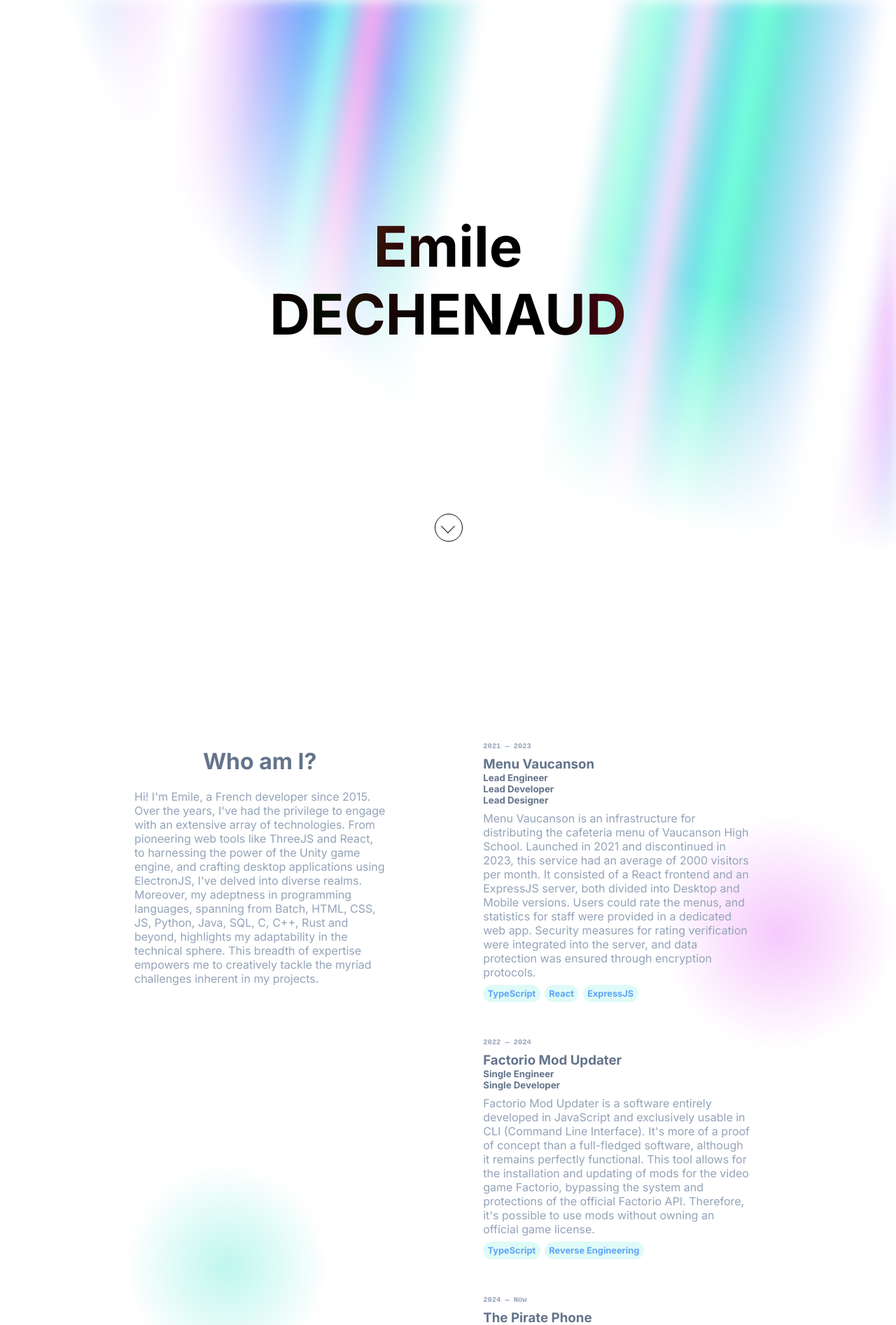
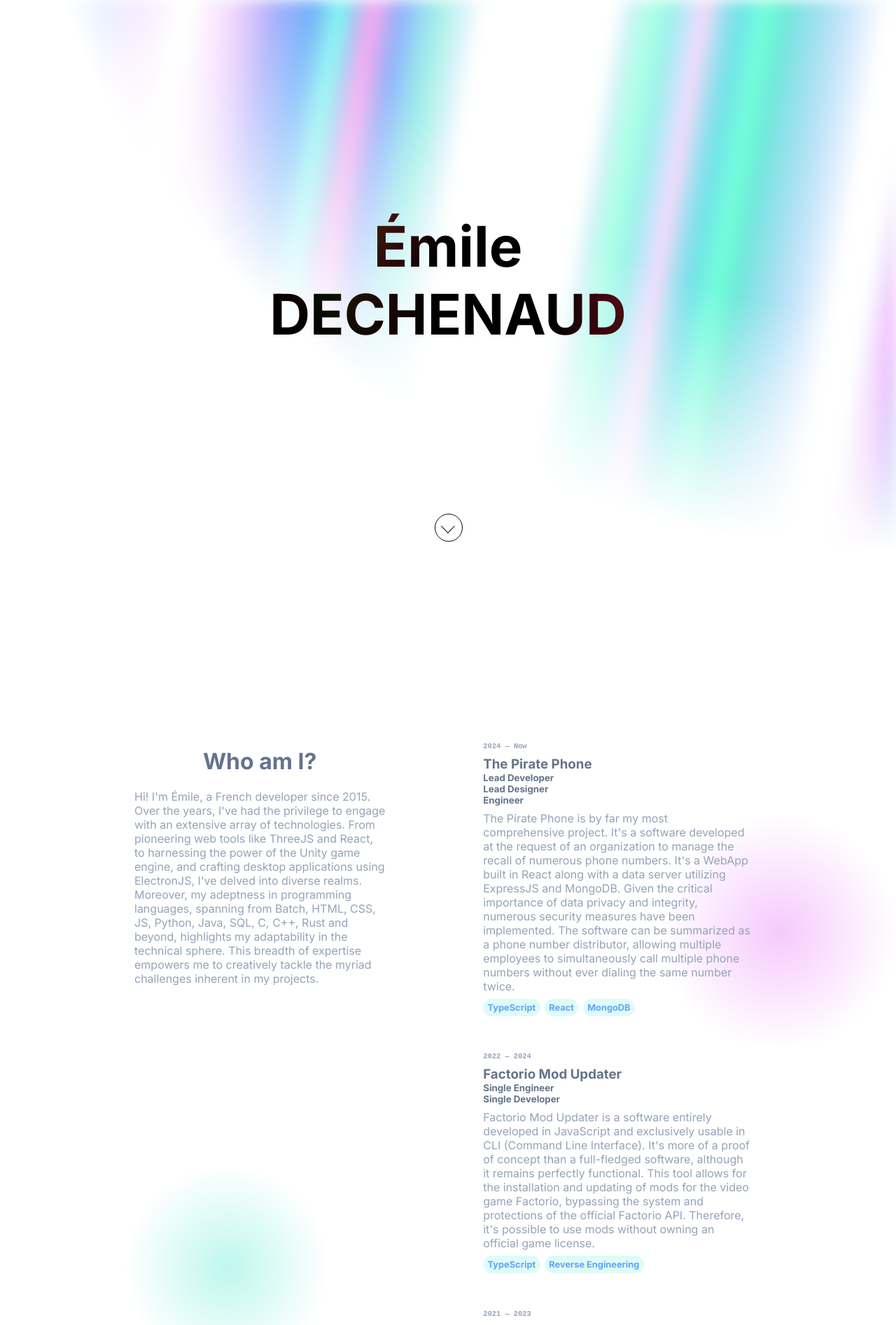
Before and after one commit to Wiwok/wiwok.github.io, a React (Create React App) app: page / in a window 1280 px wide. Shown: the top 1893 px of the page at 70% size. Built offline with nearby package versions, Linux system fonts and the light colour scheme.

Commit message:
Changed order and added accents

```diff
--- a/src/App.tsx
+++ b/src/App.tsx
@@ -13,7 +13,7 @@ function App() {
 				<div className="Stripes"></div>
 				<div className="TitleContent">
 					<h1>
-						Emile
+						Émile
 						<br />
 						DECHENAUD
 					</h1>
@@ -26,7 +26,7 @@ function App() {
 				<div className="WhoAmI">
 					<h1>Who am I?</h1>
 					<p>
-						Hi! I'm Emile, a French developer since 2015. Over the years, I've had the privilege to engage
+						Hi! I'm Émile, a French developer since 2015. Over the years, I've had the privilege to engage
 						with an extensive array of technologies. From pioneering web tools like ThreeJS and React, to
 						harnessing the power of the Unity game engine, and crafting desktop applications using
 						ElectronJS, I've delved into diverse realms. Moreover, my adeptness in programming languages,
@@ -37,12 +37,12 @@ function App() {
 				</div>
 				<div className="Experiences">
 					<ExBox
-						name="Menu Vaucanson"
-						link="https://github.com/Menu-Vaucanson/"
-						date="2021 — 2023"
-						description="Menu Vaucanson is an infrastructure for distributing the cafeteria menu of Vaucanson High School. Launched in 2021 and discontinued in 2023, this service had an average of 2000 visitors per month. It consisted of a React frontend and an ExpressJS server, both divided into Desktop and Mobile versions. Users could rate the menus, and statistics for staff were provided in a dedicated web app. Security measures for rating verification were integrated into the server, and data protection was ensured through encryption protocols."
-						roles={['Lead Engineer', 'Lead Developer', 'Lead Designer']}
-						categories={['TypeScript', 'React', 'ExpressJS']}
+						name="The Pirate Phone"
+						link="https://github.com/ThePiratePhone"
+						date="2024 — Now"
+						description="The Pirate Phone is by far my most comprehensive project. It's a software developed at the request of an organization to manage the recall of numerous phone numbers. It's a WebApp built in React along with a data server utilizing ExpressJS and MongoDB. Given the critical importance of data privacy and integrity, numerous security measures have been implemented. The software can be summarized as a phone number distributor, allowing multiple employees to simultaneously call multiple phone numbers without ever dialing the same number twice."
+						roles={['Lead Developer', 'Lead Designer', 'Engineer']}
+						categories={['TypeScript', 'React', 'MongoDB']}
 					/>
 					<ExBox
 						name="Factorio Mod Updater"
@@ -53,31 +53,31 @@ function App() {
 						categories={['TypeScript', 'Reverse Engineering']}
 					/>
 					<ExBox
-						name="The Pirate Phone"
-						link="https://github.com/ThePiratePhone"
-						date="2024 — Now"
-						description="The Pirate Phone is by far my most comprehensive project. It's a software developed at the request of an organization to manage the recall of numerous phone numbers. It's a WebApp built in React along with a data server utilizing ExpressJS and MongoDB. Given the critical importance of data privacy and integrity, numerous security measures have been implemented. The software can be summarized as a phone number distributor, allowing multiple employees to simultaneously call multiple phone numbers without ever dialing the same number twice."
-						roles={['Lead Developer', 'Lead Designer', 'Engineer']}
-						categories={['TypeScript', 'React', 'MongoDB']}
+						name="Menu Vaucanson"
+						link="https://github.com/Menu-Vaucanson/"
+						date="2021 — 2023"
+						description="Menu Vaucanson is an infrastructure for distributing the cafeteria menu of Vaucanson High School. Launched in 2021 and discontinued in 2023, this service had an average of 2000 visitors per month. It consisted of a React frontend and an ExpressJS server, both divided into Desktop and Mobile versions. Users could rate the menus, and statistics for staff were provided in a dedicated web app. Security measures for rating verification were integrated into the server, and data protection was ensured through encryption protocols."
+						roles={['Lead Engineer', 'Lead Developer', 'Lead Designer']}
+						categories={['TypeScript', 'React', 'ExpressJS']}
 					/>
 				</div>
 			</div>
 			<div className="MainBox MainBox2">
 				<div className="Experiences">
 					<ExBox
+						name="Elected to the Central Bodies of the University of Grenoble Alpes"
+						date="2024 — Now"
+						description="Elected to numerous councils that govern and decide the policies of UGA. I actively manage the university across many sectors and participate in decision-making processes."
+					/>
+					<ExBox
+						name="Secretary of Génération Précarité"
+						date="2024 — Now"
+						description="Secretary of an association fighting against student precarity. I invest my time in the fight against student poverty and manage numerous partnerships to help as many students as possible."
+					/>
+					<ExBox
 						name="Student representative at Vaucanson High School"
 						date="2022 — 2023"
 						description="Elected to the Board of Directors, the Student Life Council, the Hygiene, Safety, and Working Conditions Committee, as well as to numerous bodies of Vaucanson High School and the Greta of Grenoble. I actively participated in the management of the establishments and in student representation in the councils."
-					/>
-					<ExBox
-						name="Secretary of Génération Précarité"
-						date="2024 — now"
-						description="Secretary of an association fighting against student precarity. I invest my time in the fight against student poverty and manage numerous partnerships to help as many students as possible."
-					/>
-					<ExBox
-						name="Elected to the Central Bodies of the University of Grenoble Alpes"
-						date="2024 — Now"
-						description="Elected to numerous councils that govern and decide the policies of UGA. I actively manage the university across many sectors and participate in decision-making processes."
 					/>
 				</div>
 				<div className="WhoAmI">
@@ -92,7 +92,7 @@ function App() {
 			</div>
 			<div className="Footer">
 				<div>
-					<span>Emile Dechenaud — 2024</span>
+					<span>Émile DECHENAUD — 2024</span>
 					<span>emile.dechenaud@gmail.com</span>
 				</div>
 				<div>
```
